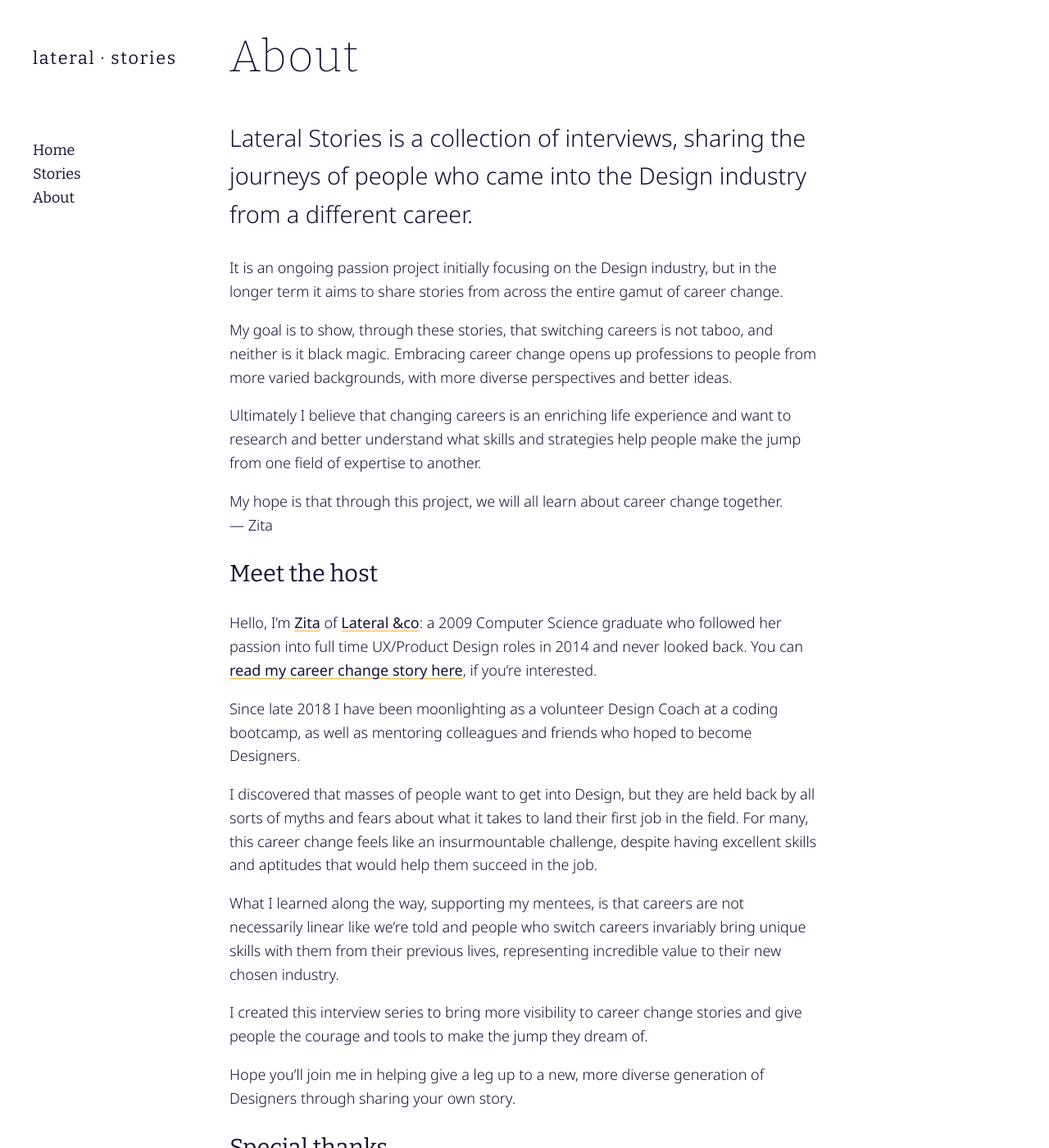
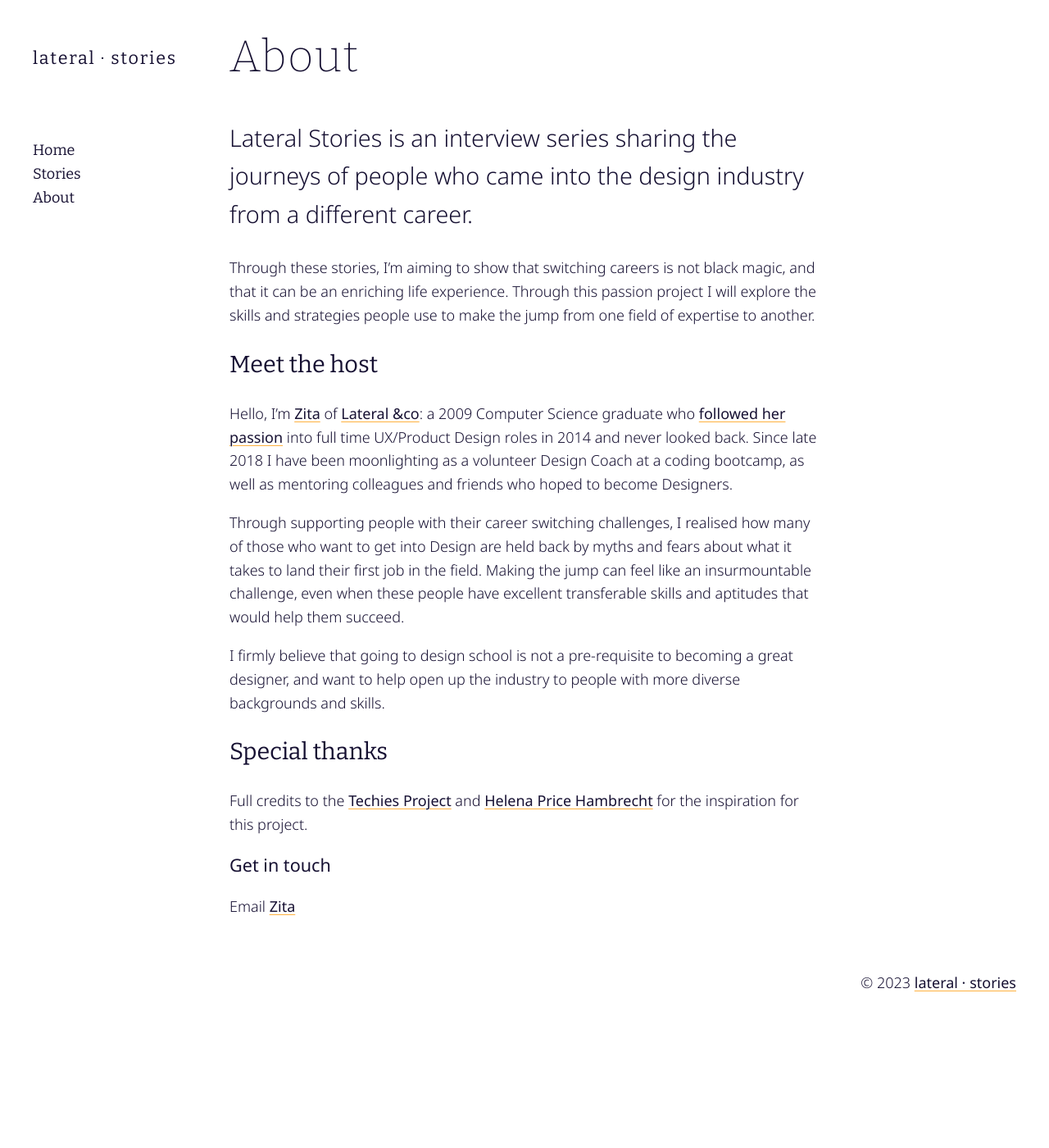
Before and after one commit to dopamine/lateralstories, a Jekyll site: the page built from about.md, in a window 1280 px wide and 1400 px high. Shown: the whole window at 82% size. Built offline with Jekyll 4.4.1, drawn with Linux system fonts in a browser that asks for light colours.

Commit message:
Word-crunching about & aligning copy elsewhere

```diff
--- a/about.md
+++ b/about.md
@@ -4,31 +4,18 @@ title: About
 permalink: /about/
 published: true
 ---
-Lateral Stories is a collection of interviews, sharing the journeys of people who came into the Design industry from a different career.
+Lateral Stories is an interview series sharing the journeys of people who came into the design industry from a different career.
 {:.lead}
 
-It is an ongoing passion project initially focusing on the Design industry, but in the longer term it aims to share stories from across the entire gamut of career change.
-
-My goal is to show, through these stories, that switching careers is not taboo, and neither is it black magic. Embracing career change opens up professions to people from more varied backgrounds, with more diverse perspectives and better ideas.
-
-Ultimately I believe that changing careers is an enriching life experience and want to research and better understand what skills and strategies help people make the jump from one field of expertise to another.
-
-My hope is that through this project, we will all learn about career change together.\
-&mdash; Zita
+Through these stories, I'm aiming to show that switching careers is not black magic, and that it can be an enriching life experience. Through this passion project I will explore the skills and strategies people use to make the jump from one field of expertise to another.
 
 
 ## Meet the host
-Hello, I'm [Zita](#) of [Lateral &co](#): a 2009 Computer Science graduate who followed her passion into full time UX/Product Design roles in 2014 and never looked back. You can [read my career change story here]({% post_url 2020-03-14-zita %}), if you're interested.
+Hello, I'm [Zita](#) of [Lateral &co](#): a 2009 Computer Science graduate who [followed her passion]({% post_url 2020-03-14-zita %}) into full time UX/Product Design roles in 2014 and never looked back. Since late 2018 I have been moonlighting as a volunteer Design Coach at a coding bootcamp, as well as mentoring colleagues and friends who hoped to become Designers.
 
-Since late 2018 I have been moonlighting as a volunteer Design Coach at a coding bootcamp, as well as mentoring colleagues and friends who hoped to become Designers.
+Through supporting people with their career switching challenges, I realised how many of those who want to get into Design are held back by myths and fears about what it takes to land their first job in the field. Making the jump can feel like an insurmountable challenge, even when these people have excellent transferable skills and aptitudes that would help them succeed.
 
-I discovered that masses of people want to get into Design, but they are held back by all sorts of myths and fears about what it takes to land their first job in the field. For many, this career change feels like an insurmountable challenge, despite having excellent skills and aptitudes that would help them succeed in the job.
-
-What I learned along the way, supporting my mentees, is that careers are not necessarily linear like we're told and people who switch careers invariably bring unique skills with them from their previous lives, representing incredible value to their new chosen industry.
-
-I created this interview series to bring more visibility to career change stories and give people the courage and tools to make the jump they dream of.
-
-Hope you’ll join me in helping give a leg up to a new, more diverse generation of Designers through sharing your own story.
+I firmly believe that going to design school is not a pre-requisite to becoming a great designer, and want to help open up the industry to people with more diverse backgrounds and skills.
 
 ## Special thanks
 
```
Also changed, not shown: index.md (+1 -1 lines).
